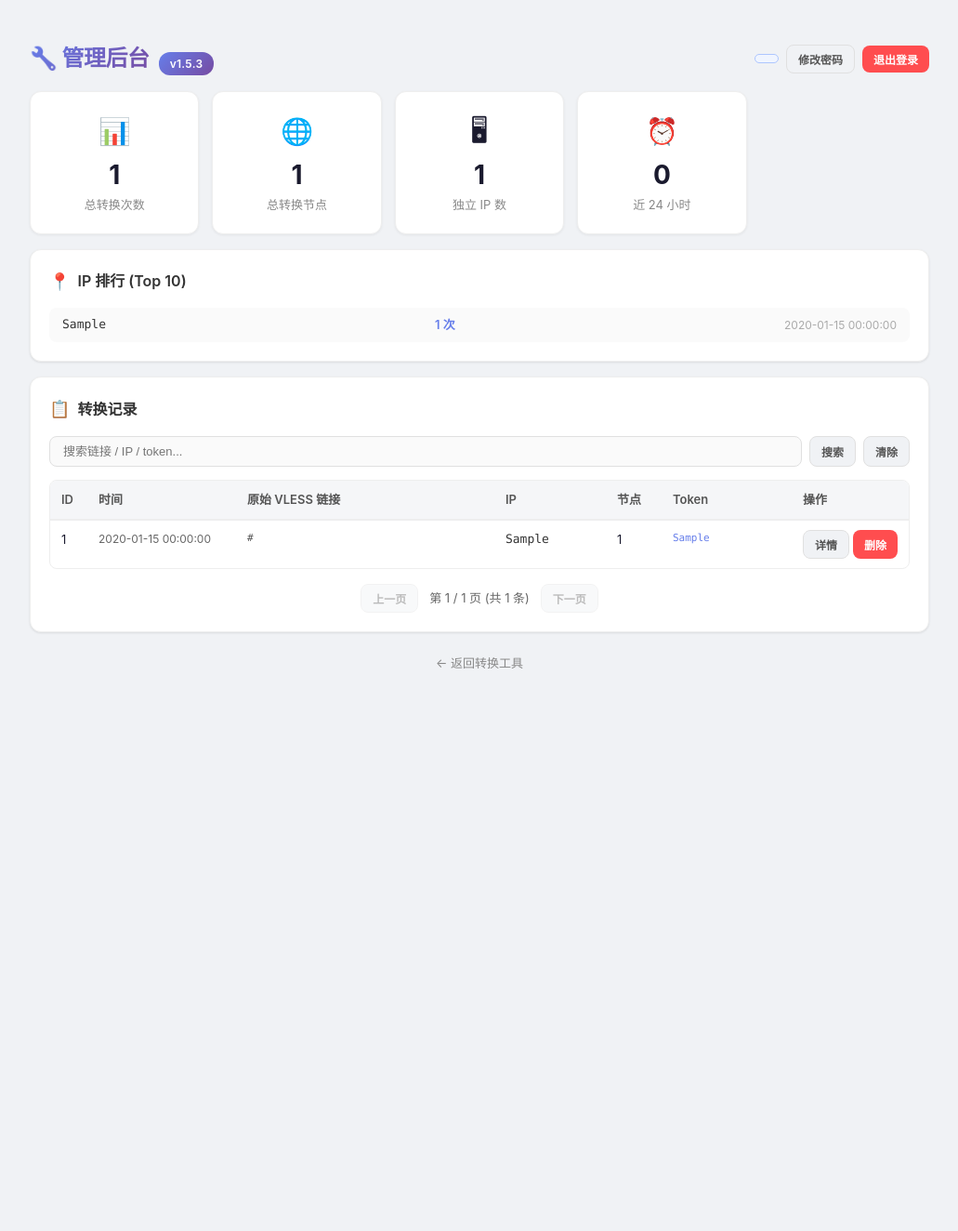
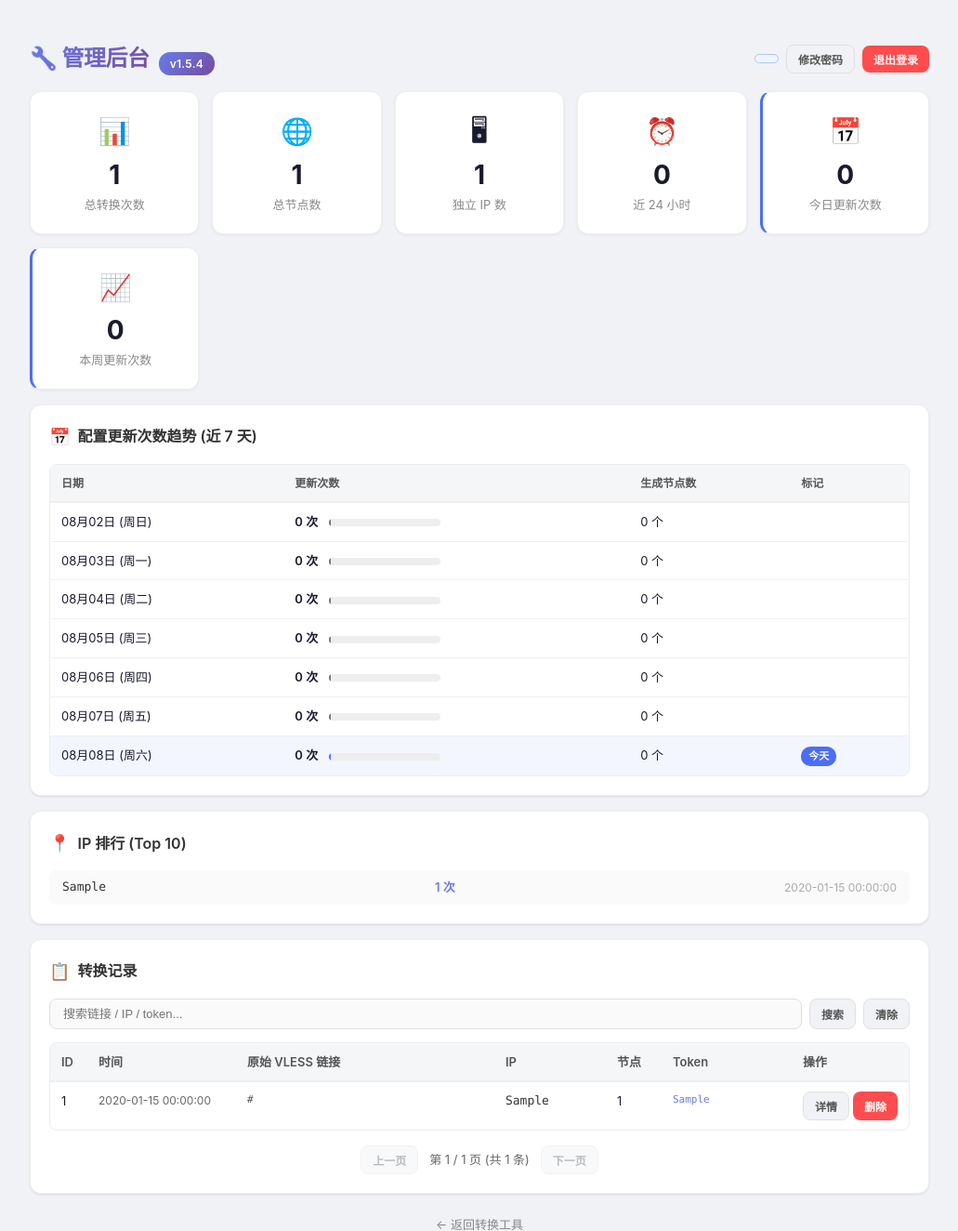
Before and after one commit to saeson001/vless2clash, a Flask app: page /manage in a window 1280 px wide. Shown: the top 1324 px of the page at 93% size, without its empty margins (124-1155 px from the left). Before the commit the page ends 719 px from the top, so only its background shows below. Run offline with Flask 3, Linux system fonts and the light colour scheme; the visitor is signed in with stand-in values (Sample User, id 1); tables that the repository leaves empty hold one stand-in row (values such as "Sample post").

Commit message:
feat: v1.5.4 - admin daily conversion stats
- 新增 /api/admin/daily-stats 每日统计接口
- 管理后台新增「今日更新次数」「本周更新次数」统计卡片
- 新增近 7 天配置更新次数趋势表（含进度条可视化）
- 数据库按日期聚合查询，SQLite date() 函数

```diff
--- a/app.py
+++ b/app.py
@@ -63,7 +63,7 @@ app.config.update(
 )
 
 # Application version (sync with deploy.sh VERSION)
-APP_VERSION = "v1.5.3"
+APP_VERSION = "v1.5.4"
 
 # Directory for saving generated YAML files
 DOWNLOADS_DIR = os.path.join(os.path.dirname(os.path.abspath(__file__)), "downloads")
@@ -962,6 +962,65 @@ def admin_stats():
     })
 
 
+@app.route("/api/admin/daily-stats")
+def admin_daily_stats():
+    """Get daily conversion counts for the last N days."""
+    if not is_admin_logged_in():
+        return jsonify({"error": "未授权"}), 401
+
+    days = int(request.args.get("days", 7))
+
+    conn = get_db()
+
+    # Today's count
+    today_str = datetime.datetime.now().strftime("%Y-%m-%d")
+    cursor = conn.execute(
+        "SELECT COUNT(*) as cnt FROM conversion_records WHERE date(created_at) = ?",
+        (today_str,)
+    )
+    today_count = cursor.fetchone()["cnt"]
+
+    # This week's count (Monday to Sunday)
+    now = datetime.datetime.now()
+    monday = now - datetime.timedelta(days=now.weekday())
+    monday_str = monday.strftime("%Y-%m-%d")
+    cursor = conn.execute(
+        "SELECT COUNT(*) as cnt FROM conversion_records WHERE date(created_at) >= ?",
+        (monday_str,)
+    )
+    week_count = cursor.fetchone()["cnt"]
+
+    # Daily breakdown for last N days
+    daily = []
+    for i in range(days - 1, -1, -1):
+        day = now - datetime.timedelta(days=i)
+        day_str = day.strftime("%Y-%m-%d")
+        cursor = conn.execute(
+            "SELECT COUNT(*) as cnt, COALESCE(SUM(node_count), 0) as nodes FROM conversion_records WHERE date(created_at) = ?",
+            (day_str,)
+        )
+        row = cursor.fetchone()
+        daily.append({
+            "date": day_str,
+            "count": row["cnt"],
+            "nodes": row["nodes"],
+            "is_today": day_str == today_str,
+        })
+
+    # Total records (all time)
+    cursor = conn.execute("SELECT COUNT(*) as cnt FROM conversion_records")
+    total_count = cursor.fetchone()["cnt"]
+
+    conn.close()
+
+    return jsonify({
+        "total_count": total_count,
+        "today_count": today_count,
+        "week_count": week_count,
+        "daily": daily,
+    })
+
+
 @app.route("/api/admin/change-password", methods=["POST"])
 def admin_change_password():
     """Change admin password."""
--- a/static/css/style.css
+++ b/static/css/style.css
@@ -1001,3 +1001,59 @@ textarea:focus {
         gap: 4px;
     }
 }
+
+/* ===== Daily Stats ===== */
+
+.stat-card-highlight {
+    border-left: 3px solid #4c6ef5;
+}
+
+.daily-table th {
+    font-size: 12px;
+    padding: 10px 12px;
+}
+
+.daily-table td {
+    padding: 10px 12px;
+    vertical-align: middle;
+}
+
+.daily-row-today {
+    background: rgba(76, 110, 245, 0.06);
+}
+
+.daily-count {
+    font-weight: 600;
+    color: #1a1a2e;
+    margin-right: 8px;
+}
+
+.daily-bar-bg {
+    display: inline-block;
+    width: 120px;
+    height: 8px;
+    background: #eee;
+    border-radius: 4px;
+    vertical-align: middle;
+    overflow: hidden;
+}
+
+.daily-bar {
+    height: 100%;
+    border-radius: 4px;
+    transition: width 0.5s ease;
+    min-width: 2px;
+}
+
+.badge {
+    display: inline-block;
+    padding: 2px 8px;
+    border-radius: 10px;
+    font-size: 11px;
+    font-weight: 600;
+}
+
+.badge-today {
+    background: #4c6ef5;
+    color: #fff;
+}
--- a/static/js/manage.js
+++ b/static/js/manage.js
@@ -40,6 +40,7 @@ function showDashboard() {
     document.getElementById('login-view').style.display = 'none';
     document.getElementById('dashboard-view').style.display = 'block';
     loadStats();
+    loadDailyStats();
     loadRecords();
 }
 
@@ -149,6 +150,52 @@ function loadStats() {
             `).join('');
             document.getElementById('top-ips-card').style.display = 'block';
         }
+    })
+    .catch(() => {});
+}
+
+// ===== Daily Stats =====
+
+function loadDailyStats() {
+    fetch('/api/admin/daily-stats?days=7', { credentials: 'same-origin' })
+    .then(r => r.json())
+    .then(data => {
+        if (data.error) {
+            if (data.error === '未授权') {
+                showLogin();
+            }
+            return;
+        }
+        document.getElementById('stat-today-count').textContent = data.today_count;
+        document.getElementById('stat-week-count').textContent = data.week_count;
+
+        // Render daily breakdown table
+        const tbody = document.getElementById('daily-tbody');
+        if (!data.daily || data.daily.length === 0) {
+            tbody.innerHTML = '<tr><td colspan="4" class="table-empty">暂无数据</td></tr>';
+            return;
+        }
+
+        // Find max count for visual bar
+        const maxCount = Math.max(1, ...data.daily.map(d => d.count));
+
+        tbody.innerHTML = data.daily.map(d => {
+            const barWidth = Math.round((d.count / maxCount) * 100);
+            const barColor = d.is_today ? '#4c6ef5' : '#6c757d';
+            return `
+                <tr class="${d.is_today ? 'daily-row-today' : ''}">
+                    <td>${formatDate(d.date)}</td>
+                    <td>
+                        <span class="daily-count">${d.count} 次</span>
+                        <div class="daily-bar-bg">
+                            <div class="daily-bar" style="width:${barWidth}%;background:${barColor};"></div>
+                        </div>
+                    </td>
+                    <td>${d.nodes} 个</td>
+                    <td>${d.is_today ? '<span class="badge badge-today">今天</span>' : ''}</td>
+                </tr>
+            `;
+        }).join('');
     })
     .catch(() => {});
 }
@@ -445,6 +492,18 @@ function formatTime(isoStr) {
     }
 }
 
+function formatDate(dateStr) {
+    if (!dateStr) return '-';
+    try {
+        const parts = dateStr.split('-');
+        const weekdays = ['日', '一', '二', '三', '四', '五', '六'];
+        const d = new Date(parseInt(parts[0]), parseInt(parts[1]) - 1, parseInt(parts[2]));
+        return `${parts[1]}月${parts[2]}日 (周${weekdays[d.getDay()]})`;
+    } catch {
+        return dateStr;
+    }
+}
+
 function truncate(str, maxLen) {
     if (str.length <= maxLen) return str;
     return str.substring(0, maxLen) + '...';
--- a/templates/manage.html
+++ b/templates/manage.html
@@ -59,7 +59,7 @@
                 <div class="stat-card">
                     <div class="stat-icon">🌐</div>
                     <div class="stat-value" id="stat-total-nodes">-</div>
-                    <div class="stat-label">总转换节点</div>
+                    <div class="stat-label">总节点数</div>
                 </div>
                 <div class="stat-card">
                     <div class="stat-icon">🖥</div>
@@ -70,6 +70,39 @@
                     <div class="stat-icon">⏰</div>
                     <div class="stat-value" id="stat-recent-24h">-</div>
                     <div class="stat-label">近 24 小时</div>
+                </div>
+                <div class="stat-card stat-card-highlight">
+                    <div class="stat-icon">📅</div>
+                    <div class="stat-value" id="stat-today-count">-</div>
+                    <div class="stat-label">今日更新次数</div>
+                </div>
+                <div class="stat-card stat-card-highlight">
+                    <div class="stat-icon">📈</div>
+                    <div class="stat-value" id="stat-week-count">-</div>
+                    <div class="stat-label">本周更新次数</div>
+                </div>
+            </div>
+
+            <!-- Daily Breakdown -->
+            <div class="card" id="daily-card">
+                <div class="card-header">
+                    <span class="card-icon">📅</span>
+                    <h2>配置更新次数趋势 (近 7 天)</h2>
+                </div>
+                <div class="table-wrapper">
+                    <table class="records-table daily-table">
+                        <thead>
+                            <tr>
+                                <th>日期</th>
+                                <th>更新次数</th>
+                                <th>生成节点数</th>
+                                <th>标记</th>
+                            </tr>
+                        </thead>
+                        <tbody id="daily-tbody">
+                            <tr><td colspan="4" class="table-empty">加载中...</td></tr>
+                        </tbody>
+                    </table>
                 </div>
             </div>
 
```
Also changed, not shown: 1 other file.
